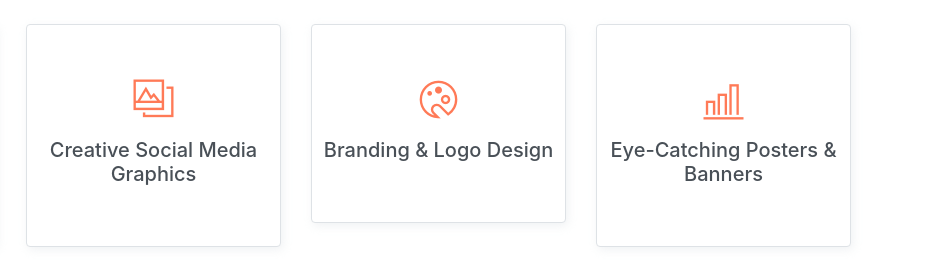
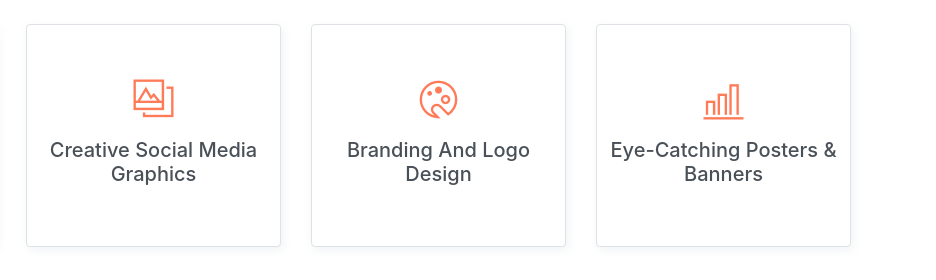
Before and after one commit to ankababuuppala/MyPortfolio, a plain HTML site: page index.html in a window 1280 px wide. Shown: the part 1620-1900 px from the top of the page, 344-1280 px from the left. Drawn offline with nearby package versions, Linux system fonts and the light colour scheme; files whose address does not match are found by name.

Commit message:
Update index.html

```diff
--- a/index.html
+++ b/index.html
@@ -196,7 +196,7 @@
                     <div class="custom-card card border">
                         <div class="card-body">
                             <i class="icon ti-palette"></i>
-                            <h5>Branding & Logo Design</h5>
+                            <h5>Branding And Logo Design</h5>
                         </div>
                     </div>
                 </div>
```
